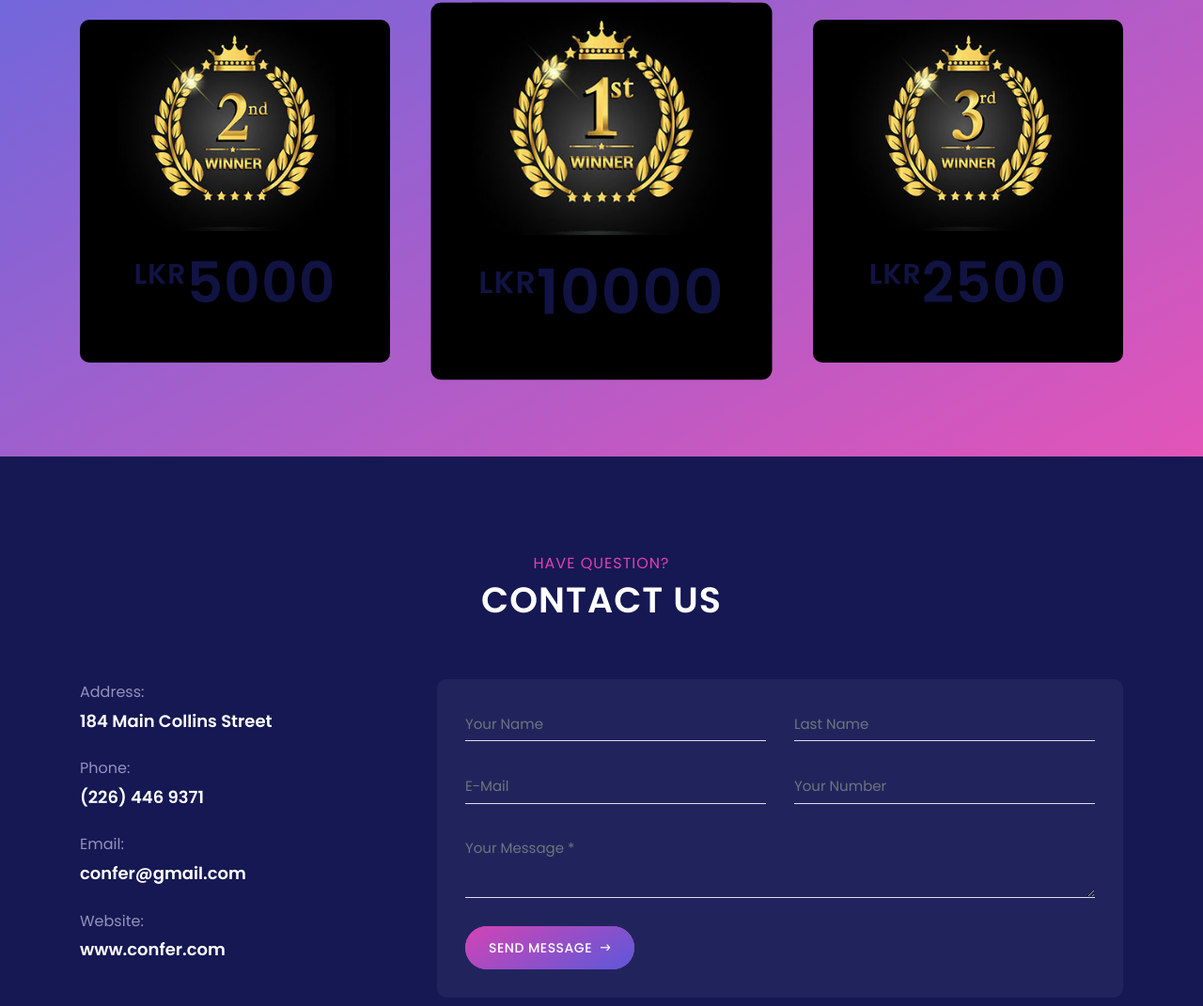
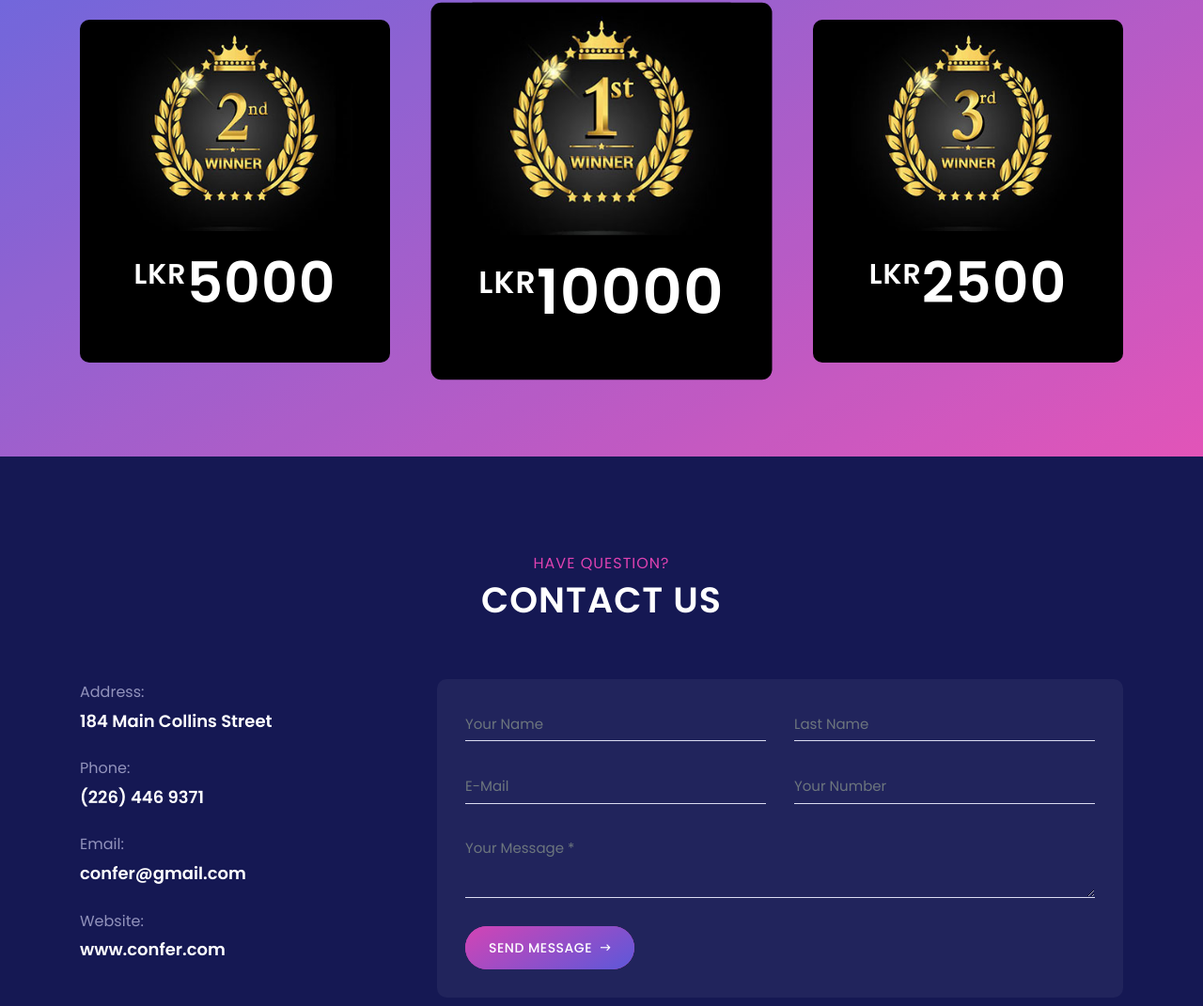
Before and after one commit to sesa-junior-hackathon/sesa-junior-hackathon.github.io, a website: page index.html in a window 1280 px wide. Shown: the part 4505-5576 px from the top of the page at 94% size. Drawn offline with Linux system fonts and the light colour scheme.

Commit message:
Award price color

```diff
--- a/css/style.css
+++ b/css/style.css
@@ -1170,3 +1170,15 @@ text-shadow: none;
 	#awardthree{
 		background-color:black;
 	}
+.ticket-price{
+	color:white;
+}
+#awardprice{
+	color:white;
+}
+#awardpricethree{
+	color:white;
+}
+#awardpricetwo{
+	color:white;
+}
--- a/index.html
+++ b/index.html
@@ -633,7 +633,7 @@
                             <img src="images/1.jpg" alt="">
                         </div> -->
                         <img src="images/2.jpg" alt="">
-                        <h2 class="ticket-price"><span>LKR</span>5000</h2>
+                        <h2 class="ticket-price" id="awardprice"><span>LKR</span>5000</h2>
 
 
                     </div>
@@ -645,7 +645,7 @@
 
                         <!-- Ticket Icon -->
                         <img src="images/1.jpg" alt="">
-                        <h2 class="ticket-price"><span>LKR</span>10000</h2>
+                        <h2 class="ticket-price" id="awardpricetwo"><span>LKR</span>10000</h2>
 
                     </div>
                 </div>
@@ -656,7 +656,7 @@
 
                         <!-- Ticket Icon -->
                         <img src="images/3.jpg" alt="">
-                        <h2 class="ticket-price"><span>LKR</span>2500</h2>
+                        <h2 class="ticket-price" id="awardpricethree"><span>LKR</span>2500</h2>
 
                     </div>
                 </div>
```
